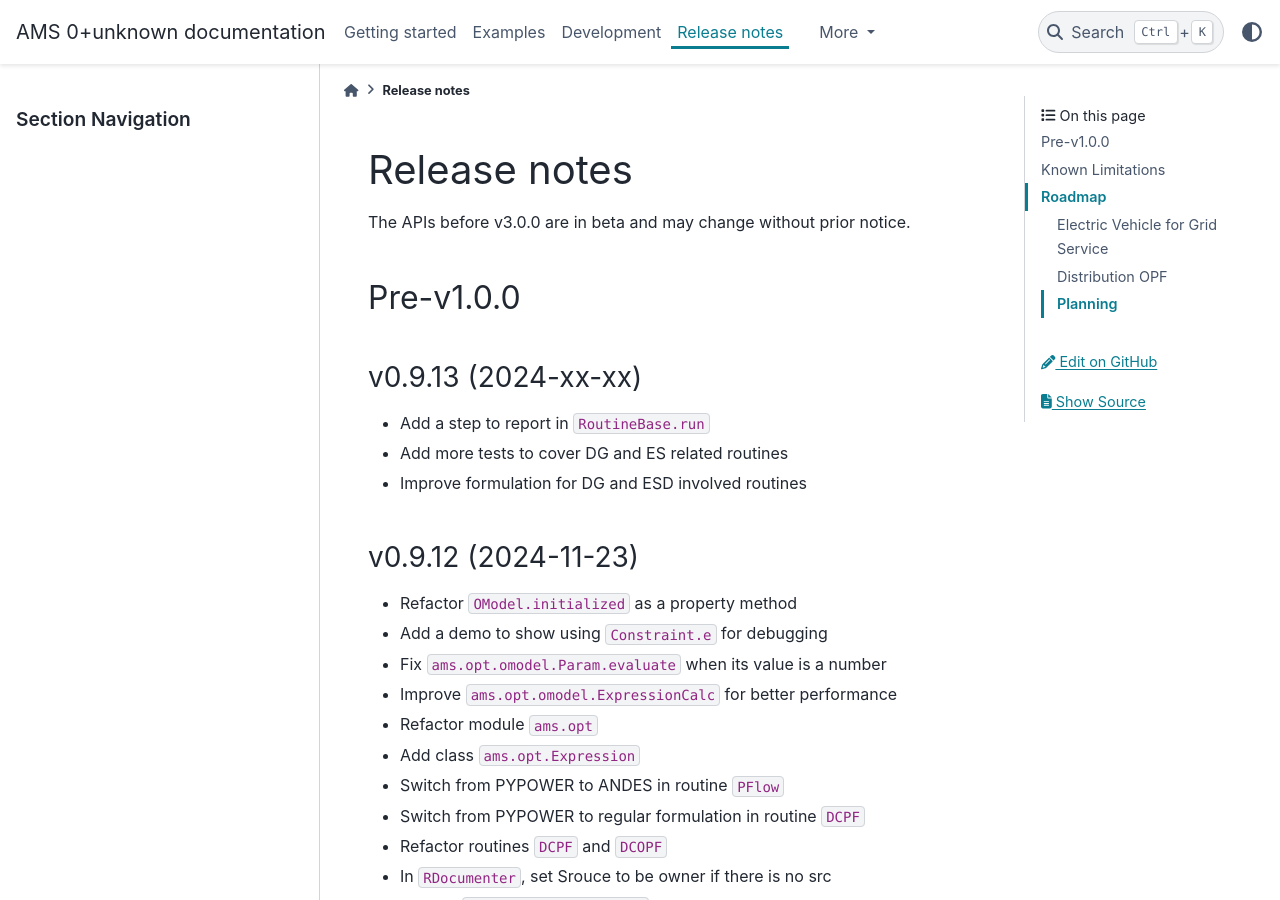
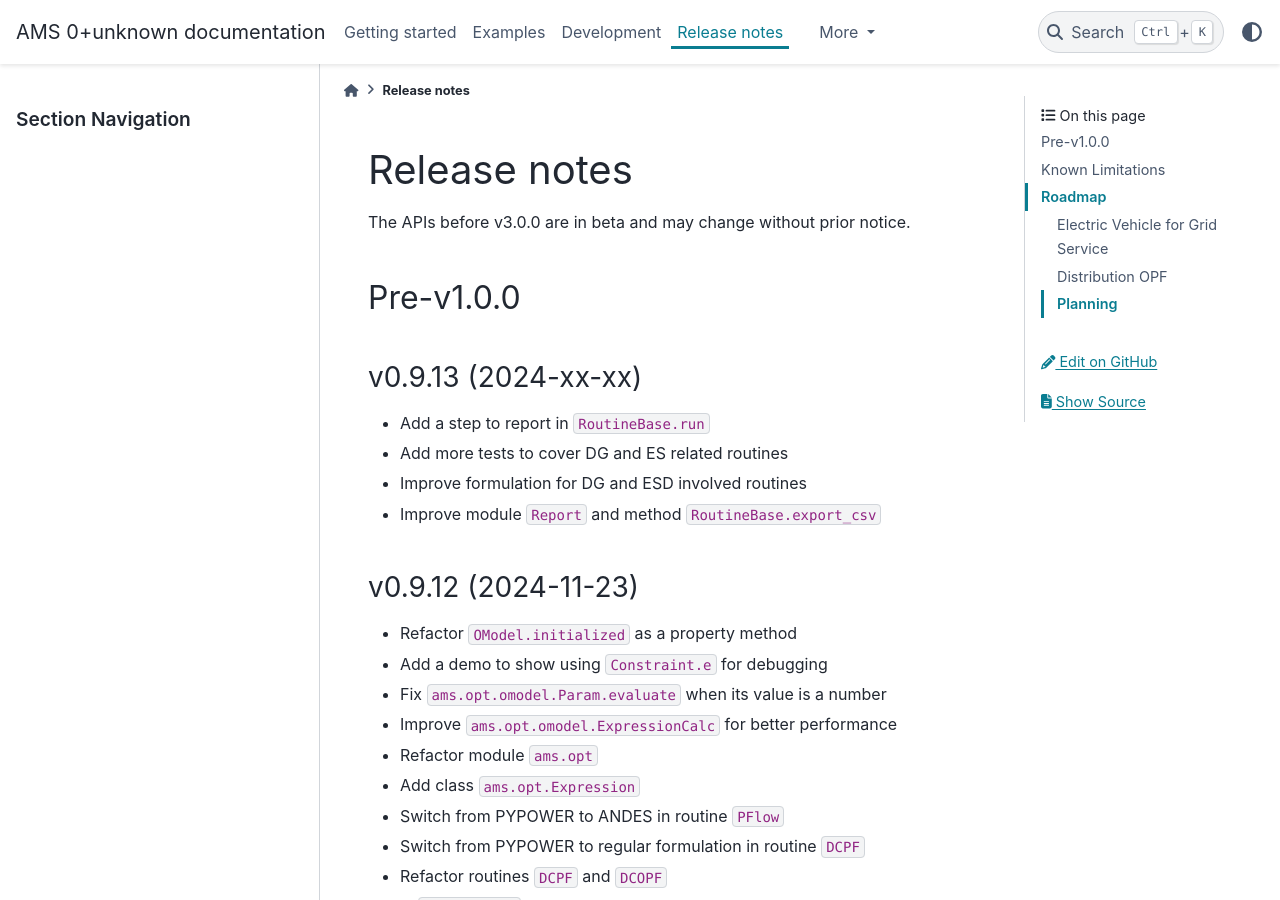
Before and after one commit to CURENT/ams, a Sphinx documentation site: the page built from docs/source/release-notes.rst, in a window 1280 px wide and 900 px high. Built offline with Sphinx 7.4.7 and the PyData theme 0.15.4, drawn with Linux system fonts in a browser that asks for light colours; pages that are not in the unit, such as notebooks, are missing from menus.

Commit message:
Update release notes

```diff
--- a/docs/source/release-notes.rst
+++ b/docs/source/release-notes.rst
@@ -15,6 +15,7 @@ v0.9.13 (2024-xx-xx)
 - Add a step to report in ``RoutineBase.run``
 - Add more tests to cover DG and ES related routines
 - Improve formulation for DG and ESD involved routines
+- Improve module ``Report`` and method ``RoutineBase.export_csv``
 
 v0.9.12 (2024-11-23)
 --------------------
```
